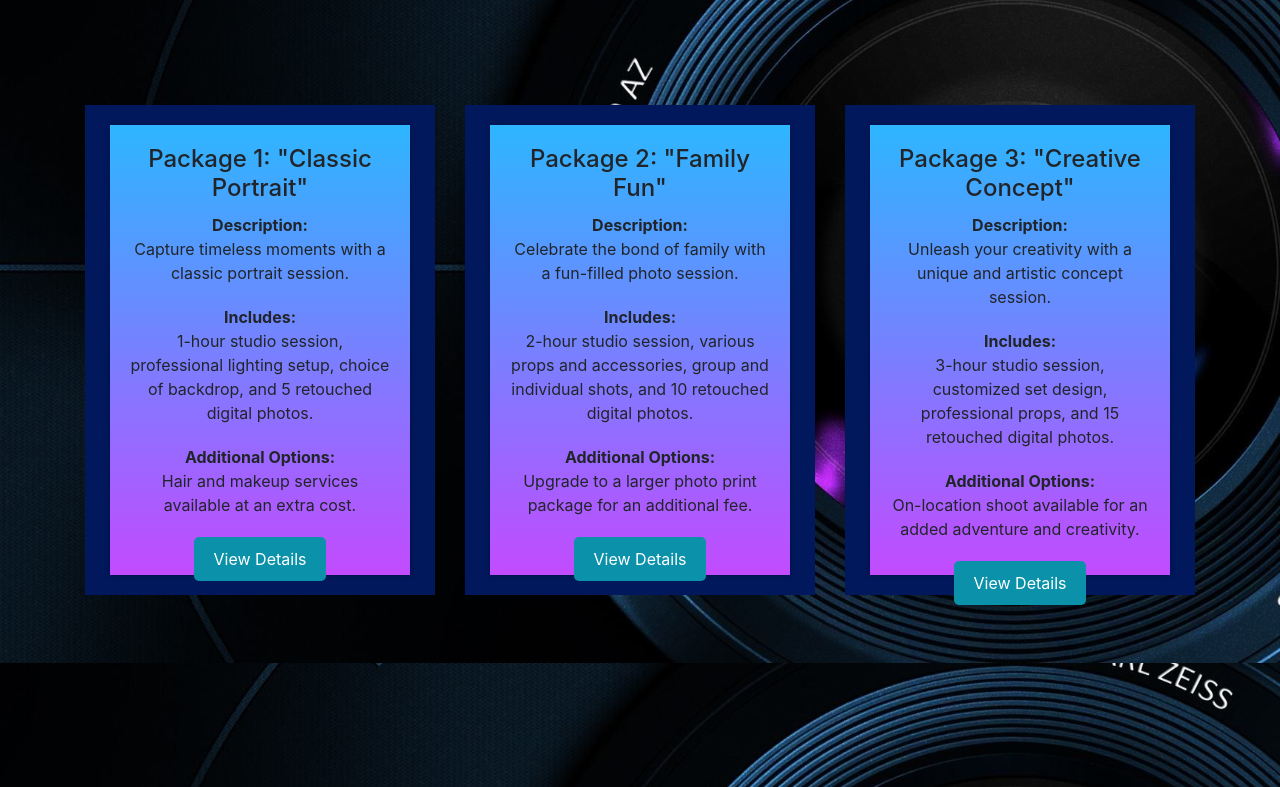
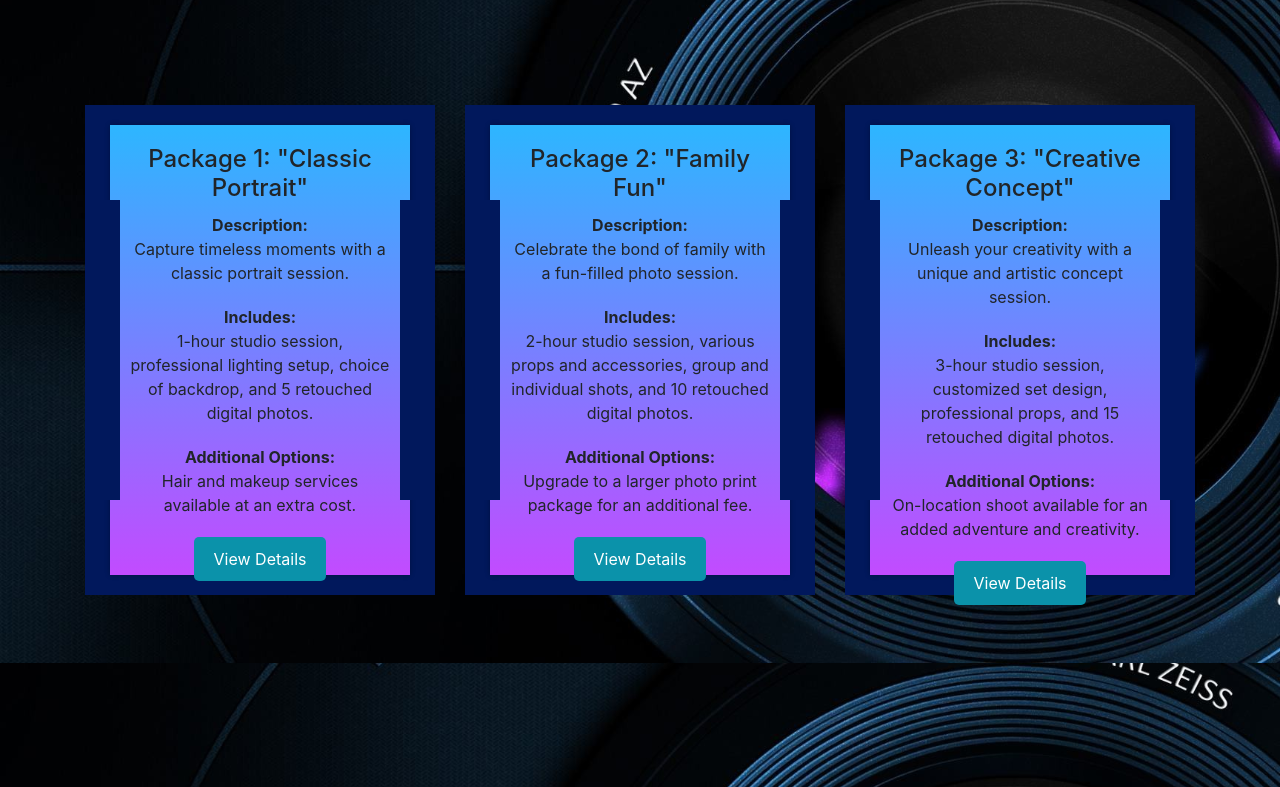
Before and after one commit to zxXHEROXxz/photostudio, a PHP site: page /landing_page.php in a window 1280 px wide. Shown: the part 137-924 px from the top of the page. Run offline with PHP 8.4, Linux system fonts and the light colour scheme.

Commit message:
modified:   assets/css/landing_page.css

```diff
--- a/assets/css/landing_page.css
+++ b/assets/css/landing_page.css
@@ -19,7 +19,7 @@ body {
     margin-top: 50px;
     display: flex;
     justify-content: center;
-    align-items: flex-start;
+    align-items: center;
     flex-wrap: wrap;
   }
 
@@ -34,8 +34,29 @@ body {
     display: flex;
     flex-direction: column;
     justify-content: space-between;
+    position: relative;
   }
 
+  .package-card:before,
+  .package-card:after {
+    content: "";
+    width: 20px;
+    height: 300px;
+    background-color: #01185c;
+    display: inline-block;
+    position: absolute;
+    top: calc(50% - 150px);
+  }
+
+  .package-card:before {
+    margin-right: 10px;
+    left: -10px;
+  }
+
+  .package-card:after {
+    margin-left: 10px;
+    right: -10px;
+  }
 
   .package-card h3 {
     font-size: 24px;
```
Lines whose indentation alone changed are shown as unchanged.
